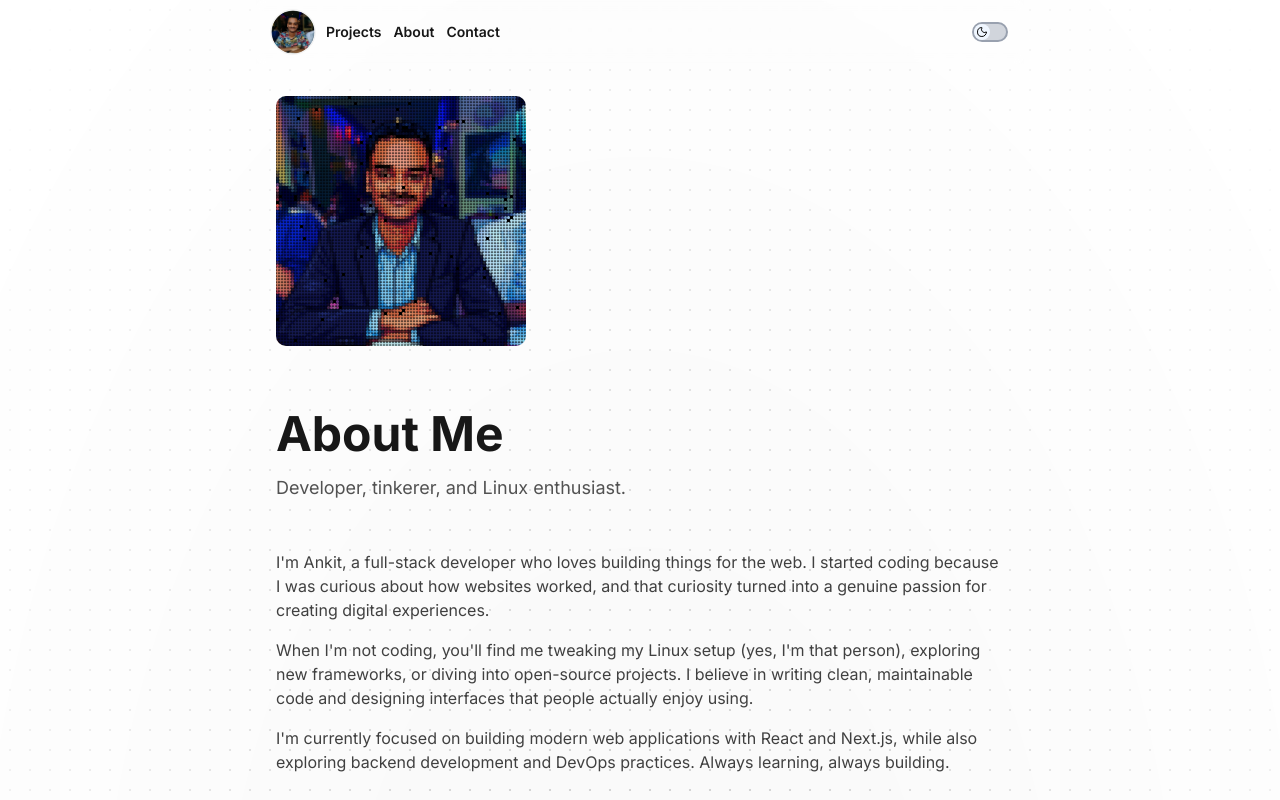
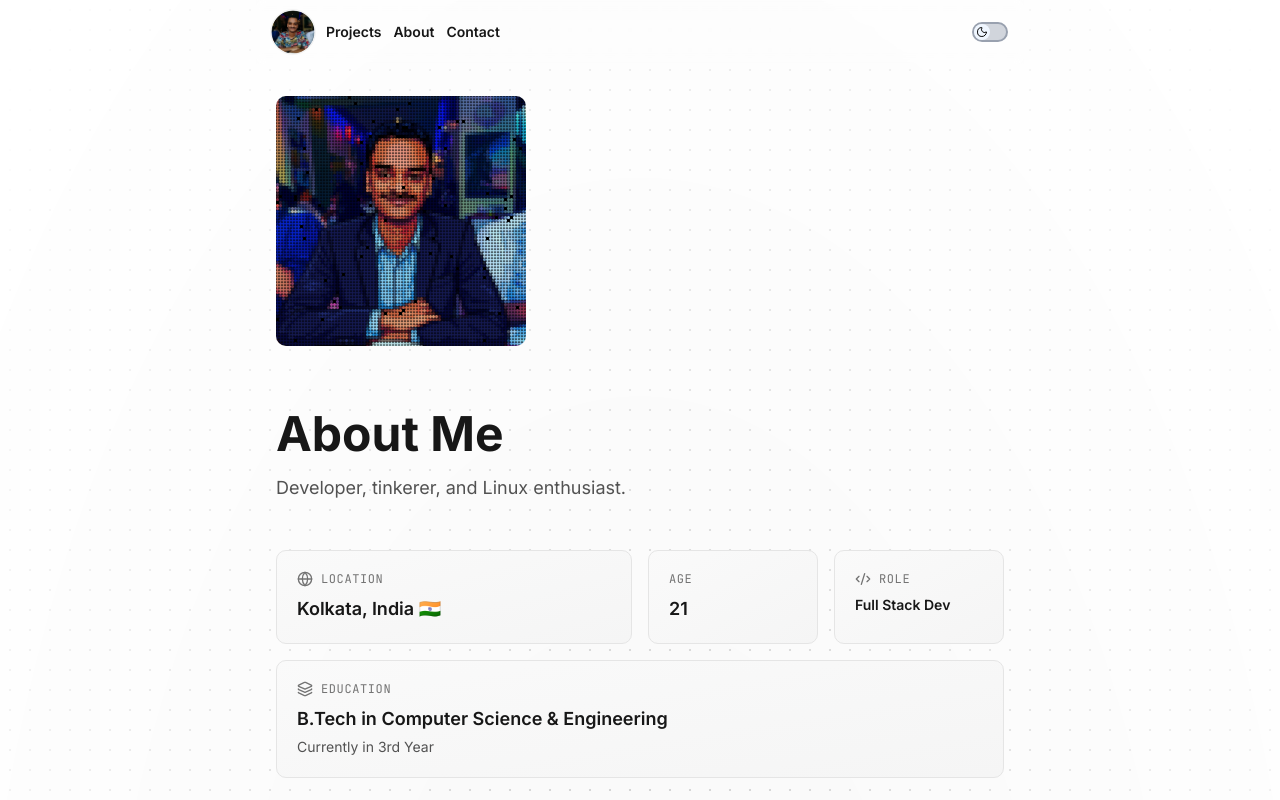
Before and after one commit to AnkitSeal2023/portfolio, a Next.js app: page /about in a window 1280 px wide. Shown: the top 800 px of the page. Built offline with nearby package versions, Linux system fonts and the light colour scheme.

Commit message:
feat: added tabular info section to about

```diff
--- a/src/app/about/page.tsx
+++ b/src/app/about/page.tsx
@@ -97,11 +97,75 @@ export default function AboutPage() {
 					</p>
 				</motion.div>
 
+				{/* Info Cards */}
+				<motion.div
+					initial={{ opacity: 0, y: 20 }}
+					animate={{ opacity: 1, y: 0 }}
+					transition={{ duration: 0.6, delay: 0.1 }}
+					className="mt-12"
+				>
+					<div className="grid grid-cols-2 md:grid-cols-4 gap-4">
+						{/* Location */}
+						<div className="col-span-2 border border-neutral-200 dark:border-neutral-800 rounded-lg p-5 bg-linear-to-br from-neutral-50 to-neutral-100 dark:from-neutral-900 dark:to-neutral-950 hover:border-neutral-300 dark:hover:border-neutral-700 transition-all hover:shadow-md">
+							<div className="flex items-center gap-2 mb-2">
+								<Globe className="size-4 text-neutral-500 dark:text-neutral-400" />
+								<span className="text-xs font-mono uppercase tracking-wider text-neutral-500 dark:text-neutral-500">
+									Location
+								</span>
+							</div>
+							<div className="text-lg font-semibold text-neutral-900 dark:text-neutral-100">
+								Kolkata, India 🇮🇳
+							</div>
+						</div>
+
+						{/* Age */}
+						<div className="border border-neutral-200 dark:border-neutral-800 rounded-lg p-5 bg-linear-to-br from-neutral-50 to-neutral-100 dark:from-neutral-900 dark:to-neutral-950 hover:border-neutral-300 dark:hover:border-neutral-700 transition-all hover:shadow-md">
+							<div className="flex items-center gap-2 mb-2">
+								<span className="text-xs font-mono uppercase tracking-wider text-neutral-500 dark:text-neutral-500">
+									Age
+								</span>
+							</div>
+							<div className="text-lg font-semibold text-neutral-900 dark:text-neutral-100">
+								21
+							</div>
+						</div>
+
+						{/* Role */}
+						<div className="border border-neutral-200 dark:border-neutral-800 rounded-lg p-5 bg-linear-to-br from-neutral-50 to-neutral-100 dark:from-neutral-900 dark:to-neutral-950 hover:border-neutral-300 dark:hover:border-neutral-700 transition-all hover:shadow-md">
+							<div className="flex items-center gap-2 mb-2">
+								<Code2 className="size-4 text-neutral-500 dark:text-neutral-400" />
+								<span className="text-xs font-mono uppercase tracking-wider text-neutral-500 dark:text-neutral-500">
+									Role
+								</span>
+							</div>
+							<div className="text-sm font-semibold text-neutral-900 dark:text-neutral-100">
+								Full Stack Dev
+							</div>
+						</div>
+
+						{/* Education */}
+						<div className="col-span-2 md:col-span-4 border border-neutral-200 dark:border-neutral-800 rounded-lg p-5 bg-linear-to-br from-neutral-50 to-neutral-100 dark:from-neutral-900 dark:to-neutral-950 hover:border-neutral-300 dark:hover:border-neutral-700 transition-all hover:shadow-md">
+							<div className="flex items-center gap-2 mb-2">
+								<Layers className="size-4 text-neutral-500 dark:text-neutral-400" />
+								<span className="text-xs font-mono uppercase tracking-wider text-neutral-500 dark:text-neutral-500">
+									Education
+								</span>
+							</div>
+							<div className="text-lg font-semibold text-neutral-900 dark:text-neutral-100">
+								B.Tech in Computer Science & Engineering
+							</div>
+							<div className="text-sm text-neutral-600 dark:text-neutral-400 mt-1">
+								Currently in 3rd Year
+							</div>
+						</div>
+					</div>
+				</motion.div>
+
 				{/* Bio Section */}
 				<motion.div
 					initial={{ opacity: 0, y: 20 }}
 					animate={{ opacity: 1, y: 0 }}
-					transition={{ duration: 0.6, delay: 0.1 }}
+					transition={{ duration: 0.6, delay: 0.2 }}
 					className="mt-12 space-y-4 text-neutral-700 dark:text-neutral-300"
 				>
 					<p>
@@ -130,7 +194,7 @@ export default function AboutPage() {
 				<motion.div
 					initial={{ opacity: 0, y: 20 }}
 					animate={{ opacity: 1, y: 0 }}
-					transition={{ duration: 0.6, delay: 0.2 }}
+					transition={{ duration: 0.6, delay: 0.3 }}
 					className="mt-16"
 				>
 					<h2 className="text-2xl md:text-3xl font-bold text-neutral-900 dark:text-neutral-100 mb-8">
@@ -207,7 +271,7 @@ export default function AboutPage() {
 				<motion.div
 					initial={{ opacity: 0, y: 20 }}
 					animate={{ opacity: 1, y: 0 }}
-					transition={{ duration: 0.6, delay: 0.3 }}
+					transition={{ duration: 0.6, delay: 0.4 }}
 					className="mt-16"
 				>
 					<h2 className="text-2xl md:text-3xl font-bold text-neutral-900 dark:text-neutral-100 mb-8">
@@ -222,7 +286,7 @@ export default function AboutPage() {
 								animate={{ opacity: 1, x: 0 }}
 								transition={{
 									duration: 0.5,
-									delay: 0.4 + index * 0.1,
+									delay: 0.5 + index * 0.1,
 								}}
 								className="flex gap-6"
 							>
@@ -251,7 +315,7 @@ export default function AboutPage() {
 				<motion.div
 					initial={{ opacity: 0, y: 20 }}
 					animate={{ opacity: 1, y: 0 }}
-					transition={{ duration: 0.6, delay: 0.6 }}
+					transition={{ duration: 0.6, delay: 0.8 }}
 					className="mt-16 mb-20"
 				>
 					<h2 className="text-2xl md:text-3xl font-bold text-neutral-900 dark:text-neutral-100 mb-6">
```
